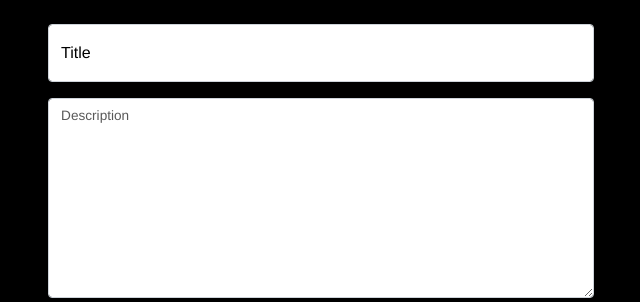
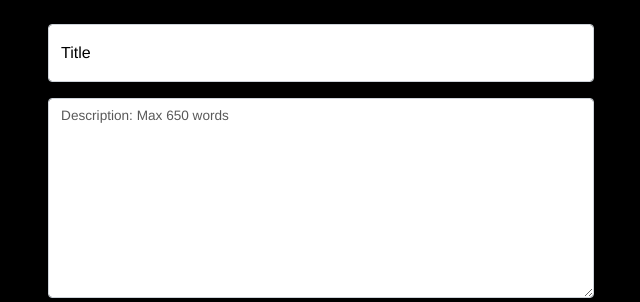
Before and after one commit to VTwin90/VGAME, a Flask app: page /upload_game in a window 1280 px wide. Shown: the part 208-510 px from the top of the page, without its empty margins (319-959 px from the left). Run offline with Flask 2, Linux system fonts and the light colour scheme; some libraries are stand-ins or nearby versions.

Commit message:
update form description label edit & upload.html

```diff
--- a/templates/edit.html
+++ b/templates/edit.html
@@ -19,7 +19,7 @@
                         minlenght="5" maxlength="650" placeholder="Description" required style="height: 200px">
                         {{- game.description -}}
                     </textarea>
-                    <label for="description" class="form-label">Description</label>
+                    <label for="description" class="form-label">Description: Max 650 words</label>
                 </div>
                 <!-- Game live Link -->
                 <div class="mb-3 form-floating">
--- a/templates/upload.html
+++ b/templates/upload.html
@@ -18,11 +18,11 @@
                     <textarea name="description" class="form-control form-validation" id="description" minlenght="5"
                         maxlength="650" placeholder="Description" required style="height: 200px">
                     </textarea>
-                    <label for="description" class="form-label">Description</label>
+                    <label for="description" class="form-label">Description: Max 650 words</label>
                 </div>
                 <!-- Game live Link -->
                 <div class="mb-3 form-floating">
-                    <input type="text" name="link" class="form-control form-validation" id="ink" placeholder="Game Link"
+                    <input type="text" name="link" class="form-control form-validation" id="ink" placeholder="Game Link xxxx"
                         minlenght="5" maxlength="100" required>
                     <label for="link" class="form-label">Game Link</label>
                 </div>
```
